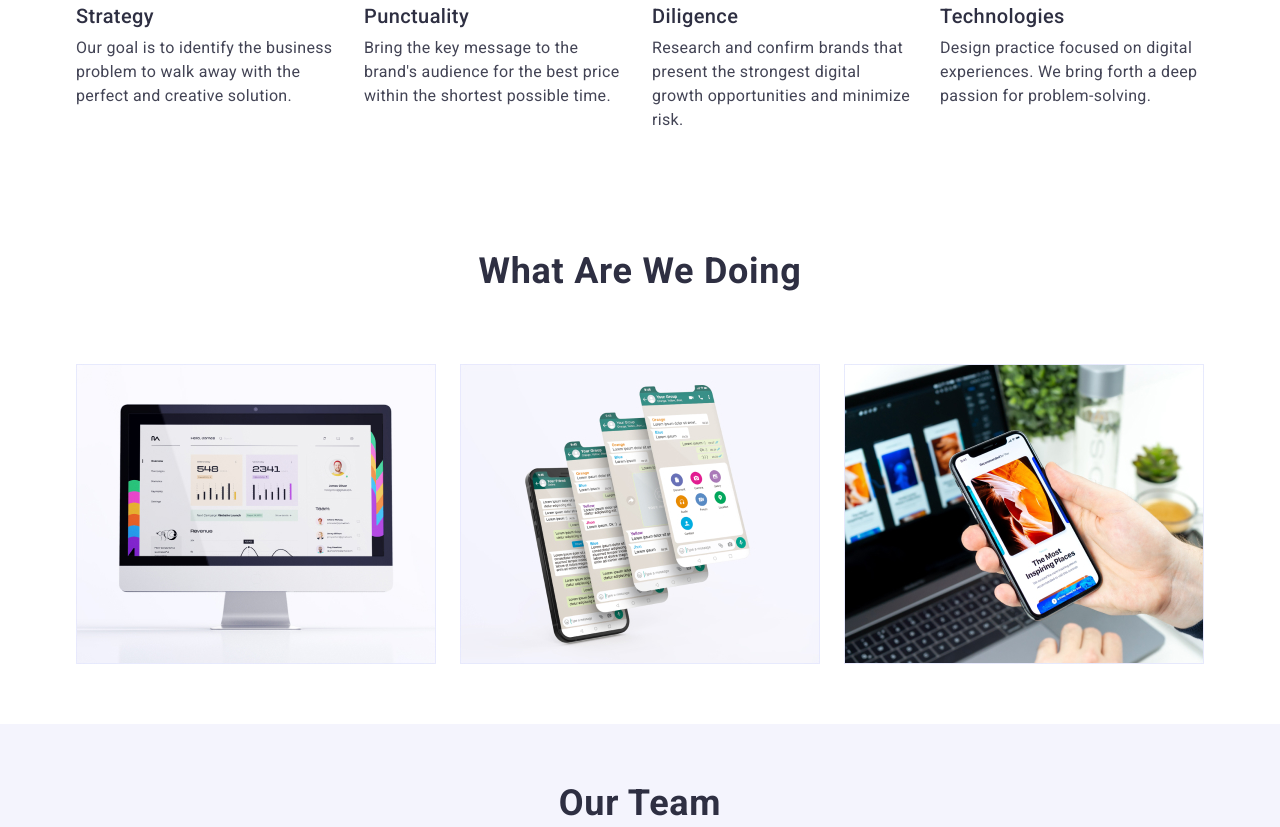
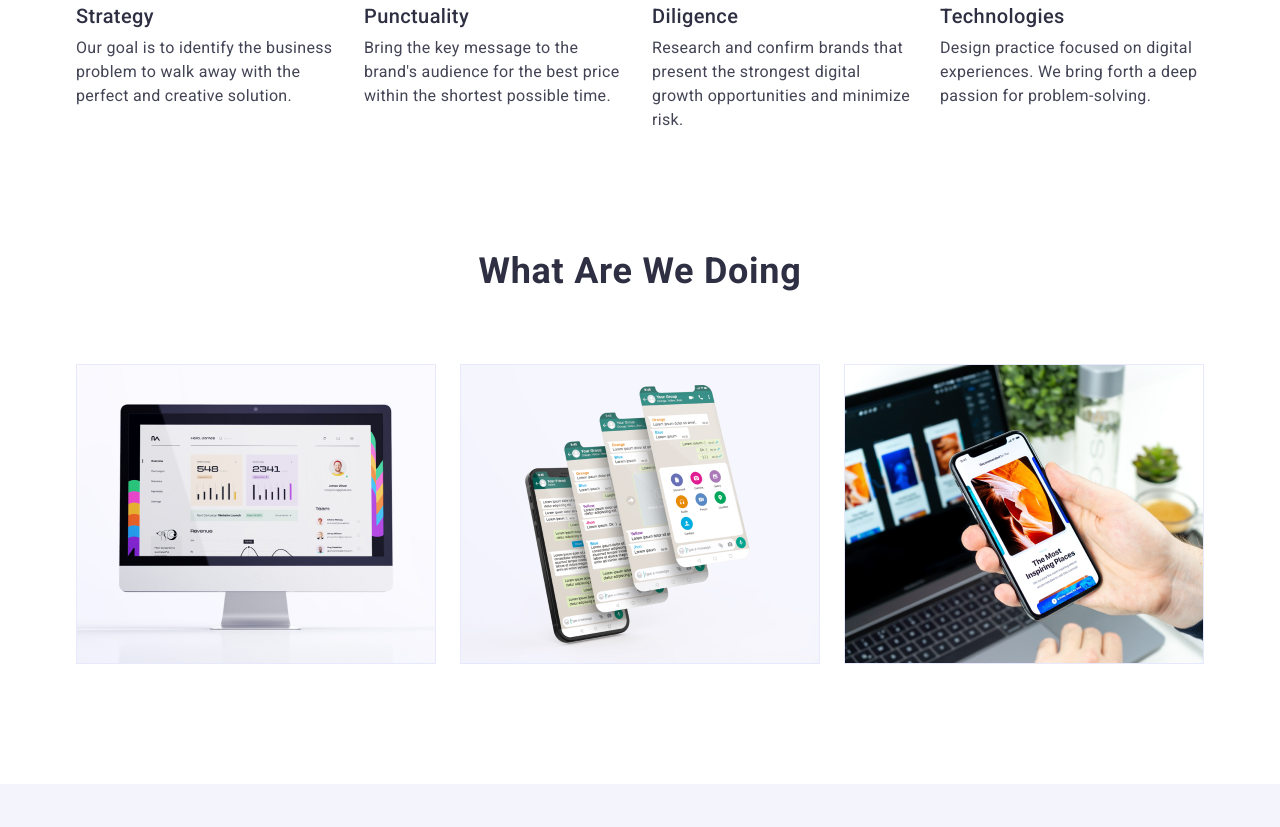
Before and after one commit to Baltakov/goit-markup-hw-03, a plain HTML site: page index.html in a window 1280 px wide. Shown: the part 789-1616 px from the top of the page. Drawn offline with nearby package versions, Linux system fonts and the light colour scheme.

Commit message:
section-team

```diff
--- a/css/styles.css
+++ b/css/styles.css
@@ -52,12 +52,8 @@ body {
   /* padding-bottom: 120px; */
 }
 .section-team {
-  padding-top: 60px;
+  padding-top: 120px;
   padding-bottom: 120px;
-}
-.section-doing {
-  padding-top: 120px;
-  padding-bottom: 60px;
 }
 /* ====== HEADER ======= */
 .page-header-container {
--- a/index.html
+++ b/index.html
@@ -101,7 +101,7 @@
         </div>
       </section>
       <!-- What are we doing -->
-      <section class="section-doing">
+      <section class="section-team">
         <div class="container">
           <h2 class="top-doing">What are we doing</h2>
           <ul class="list doing-list">
```
